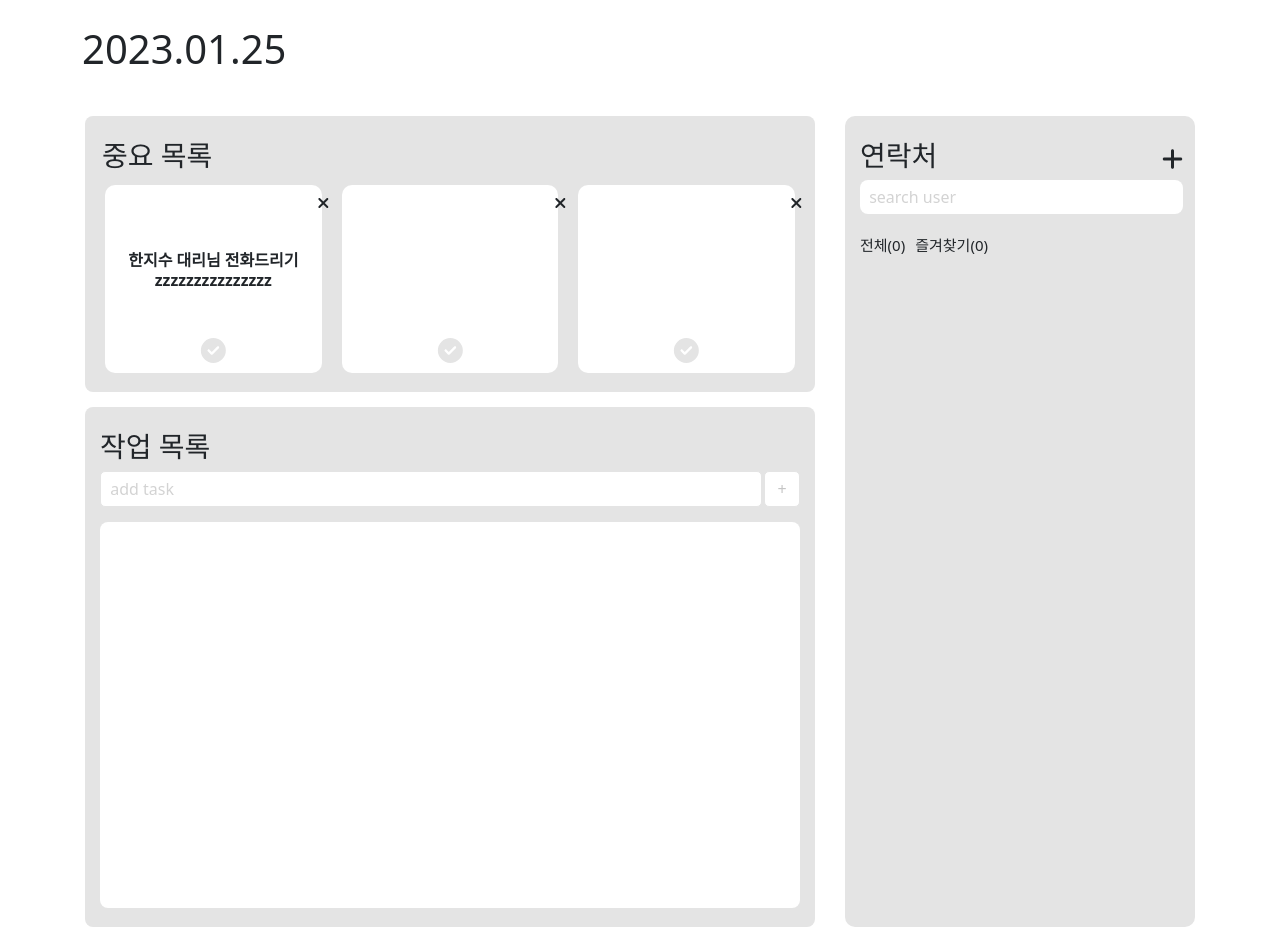
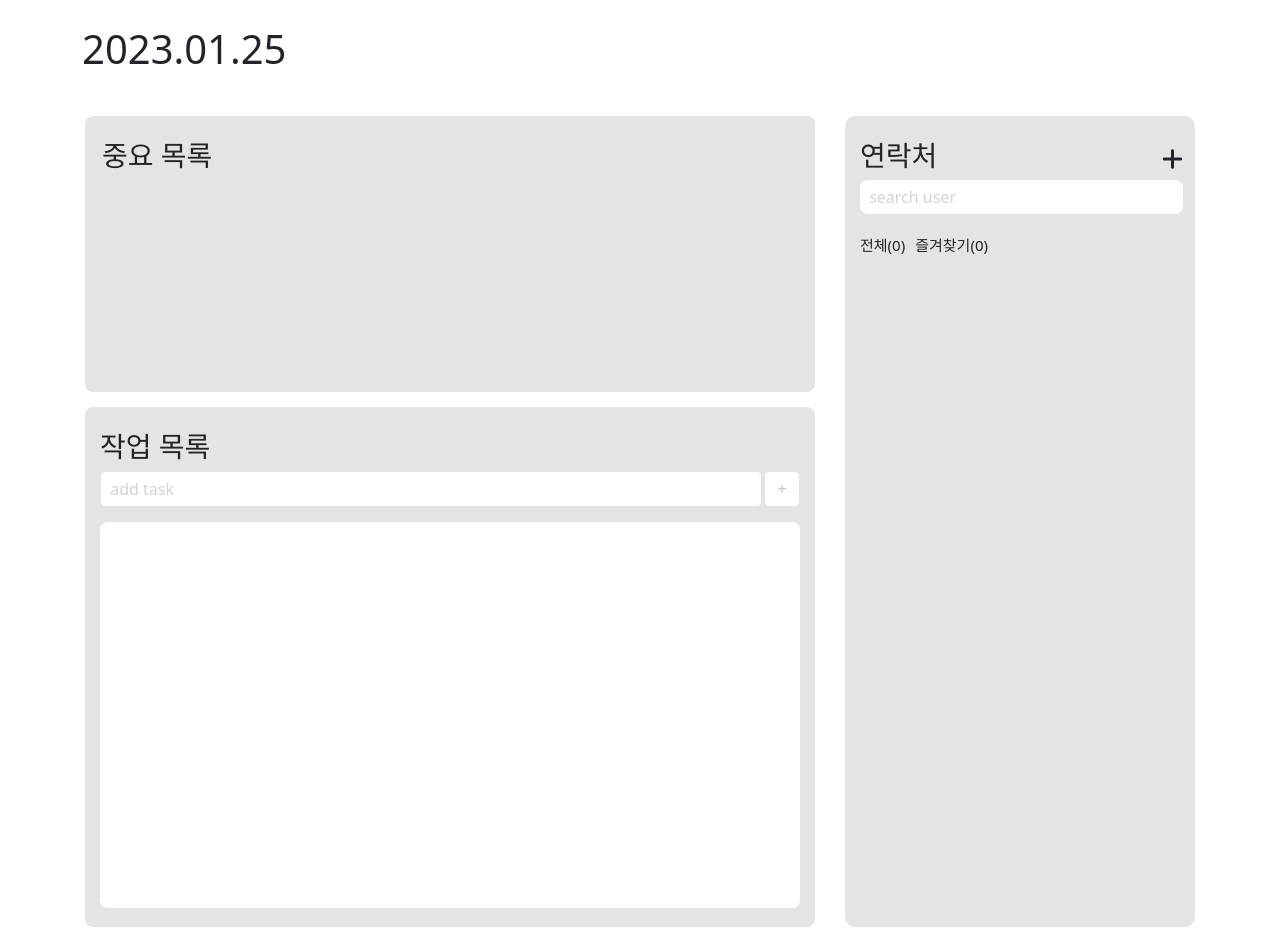
Before and after one commit to JIS0098/react-todo, a React (Create React App) app: page / in a window 1280 px wide. Built offline with nearby package versions, Linux system fonts and the light colour scheme.

Commit message:
중요목록 삭제 시작하기

```diff
--- a/src/App.css
+++ b/src/App.css
@@ -338,7 +338,7 @@ h5 {
 }
 
 .important-task{
-  width: 100%;
+  width:33.3%;
   height: 95%;
   padding: 10px 15px;
   display: flex;
--- a/src/App.js
+++ b/src/App.js
@@ -2,10 +2,8 @@ import { Col, Container, Row } from "react-bootstrap";
 import "bootstrap/dist/css/bootstrap.min.css";
 import "./App.css";
 import { useEffect, useState } from "react";
-import Form from 'react-bootstrap/Form';
 import { FontAwesomeIcon } from "@fortawesome/react-fontawesome";
-import { faEraser, faL, faTimes } from "@fortawesome/free-solid-svg-icons";
-import { faPhone, faEnvelope, faMapMarkerAlt, faPlus, faHeart, faTimesCircle, faCheck,faXmark,faCheckCircle } from "@fortawesome/free-solid-svg-icons";
+import { faEraser, faPhone, faEnvelope, faMapMarkerAlt, faPlus, faHeart, faTimesCircle, faCheck, faXmark, faCheckCircle } from "@fortawesome/free-solid-svg-icons";
 
 function App() {
   var newID = function () { return Math.random().toString(36).substr(2, 16); }
@@ -21,7 +19,8 @@ function App() {
     favorite: false
   });
   let [favorite, setFavorite] = useState(false);
-  let [saveOn, setSaveOn] = useState(false)
+  let [saveOn, setSaveOn] = useState(false);
+  let [importantList,setImportantList]=useState([])
   let { name, tel, email, company } = inputs;
 
   let onChange = (e) => {
@@ -63,11 +62,18 @@ function App() {
     if (!localStorage.getItem("userList")) {
       localStorage.setItem('userList', JSON.stringify([]))
     }
+    if (!localStorage.getItem("importantList")) {
+      localStorage.setItem('importantList', JSON.stringify([]))
+    }
+
+
 
     let todoList = JSON.parse(localStorage.getItem('todoList'))
     setTask([...todoList])
     let userList = JSON.parse(localStorage.getItem('userList'))
     setUserList([...userList])
+    let importantList =JSON.parse(localStorage.getItem('importantList'))
+    setImportantList([...importantList])
 
 
   }, [])
@@ -82,22 +88,28 @@ function App() {
           <Col className="task-main" xl={8}>
             <div className="important">
               <h3>중요 목록</h3>
-              <div className="important-list">
-                <div className="important-task">
-                  <FontAwesomeIcon icon={faXmark} className="important-task-delete"/>
-                  <h6>한지수 대리님 전화드리기zzzzzzzzzzzzzzz</h6>
-                  <FontAwesomeIcon icon={faCheckCircle} className="important-task-check"/>
-                </div>
-                <div className="important-task">
-                  <FontAwesomeIcon icon={faXmark} className="important-task-delete"/>
-                  <h6></h6>
-                  <FontAwesomeIcon icon={faCheckCircle} className="important-task-check"/>
-                </div>
-                <div className="important-task">
-                  <FontAwesomeIcon icon={faXmark} className="important-task-delete"/>
-                  <h6></h6>
-                  <FontAwesomeIcon icon={faCheckCircle} className="important-task-check"/>
-                </div>
+              {
+
+              }
+              <div className="important-list" onDragOver={(e) => { e.preventDefault(); }}
+                onDrop={(e) => {
+                  let index=e.dataTransfer.getData("index")
+                  e.preventDefault();
+                  let copy = [...importantList]
+                  if(copy.length<3){
+                    copy.push(task[index])
+                    localStorage.setItem('importantList',JSON.stringify(copy))
+                    setImportantList(copy);
+                  }else{
+                    alert("중요 목록은 최대 3개입니다")
+                  }
+                }} >{
+
+                  importantList.map((a)=>{
+                    return <ImportantTask task={a} />
+                  })
+
+                }
               </div>
             </div>
             <div className="task-board">
@@ -209,7 +221,15 @@ function App() {
   );
 }
 
-
+function ImportantTask({task}) {
+  return (
+    <div className="important-task">
+      <FontAwesomeIcon icon={faXmark} className="important-task-delete" />
+      <h6>{task.taskContent}</h6>
+      <FontAwesomeIcon icon={faCheckCircle} className="important-task-check" />
+    </div>
+  )
+}
 
 function Task({ task, setTask }) {
   let todoList = JSON.parse(localStorage.getItem('todoList'))
@@ -217,8 +237,14 @@ function Task({ task, setTask }) {
     return a.id === task.id
   })
 
+
   return (
-    <div className={`task start ${task.isComplete ? "done" : ""}`}>
+    <div id={task.id} draggable="true" onDragStart={(e) => {
+      let index = todoList.findIndex((a)=>{
+        return a.id==e.target.id
+      })
+      e.dataTransfer.setData("index",index)
+    }} className={`task start ${task.isComplete ? "done" : ""}`}>
       <FontAwesomeIcon className="check" icon={faCheck} onClick={() => {
         let copy = [...todoList]
         copy[index].isComplete == false ?
```
